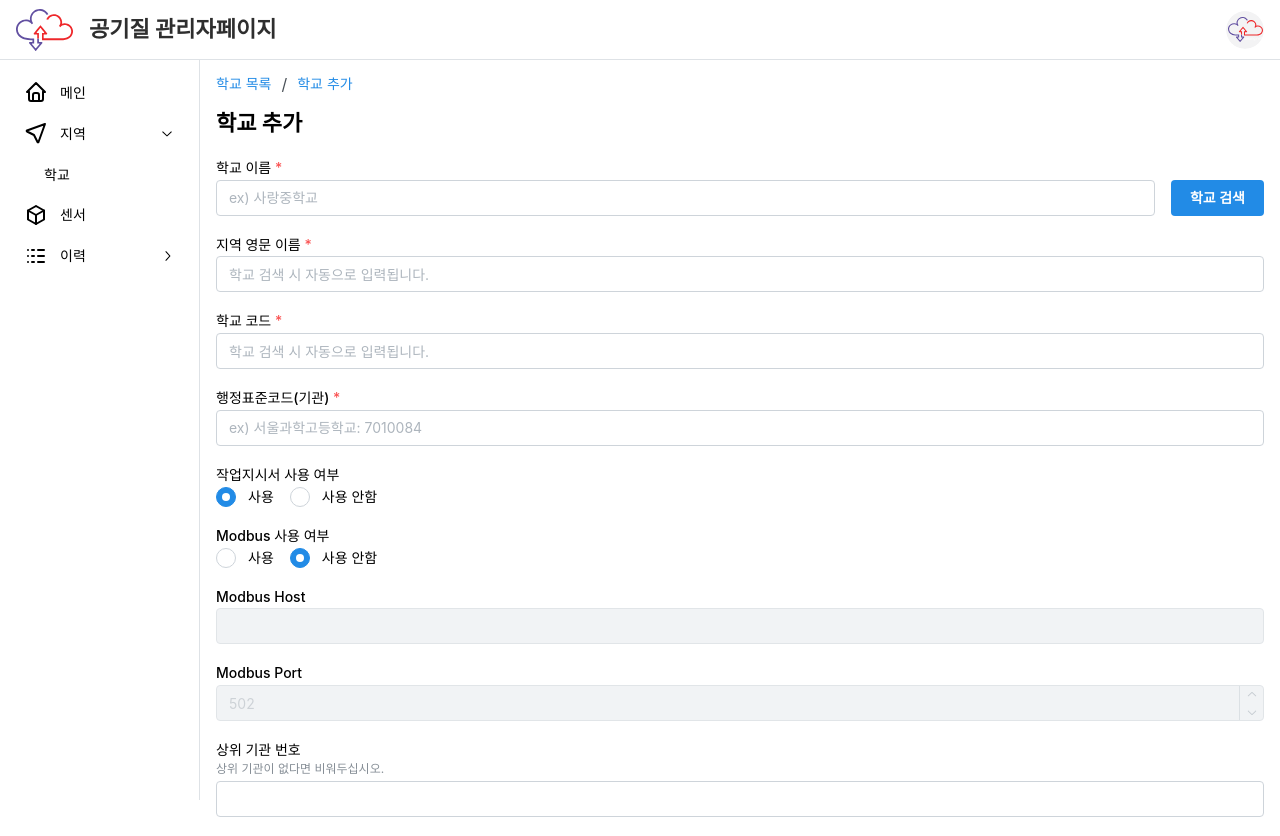
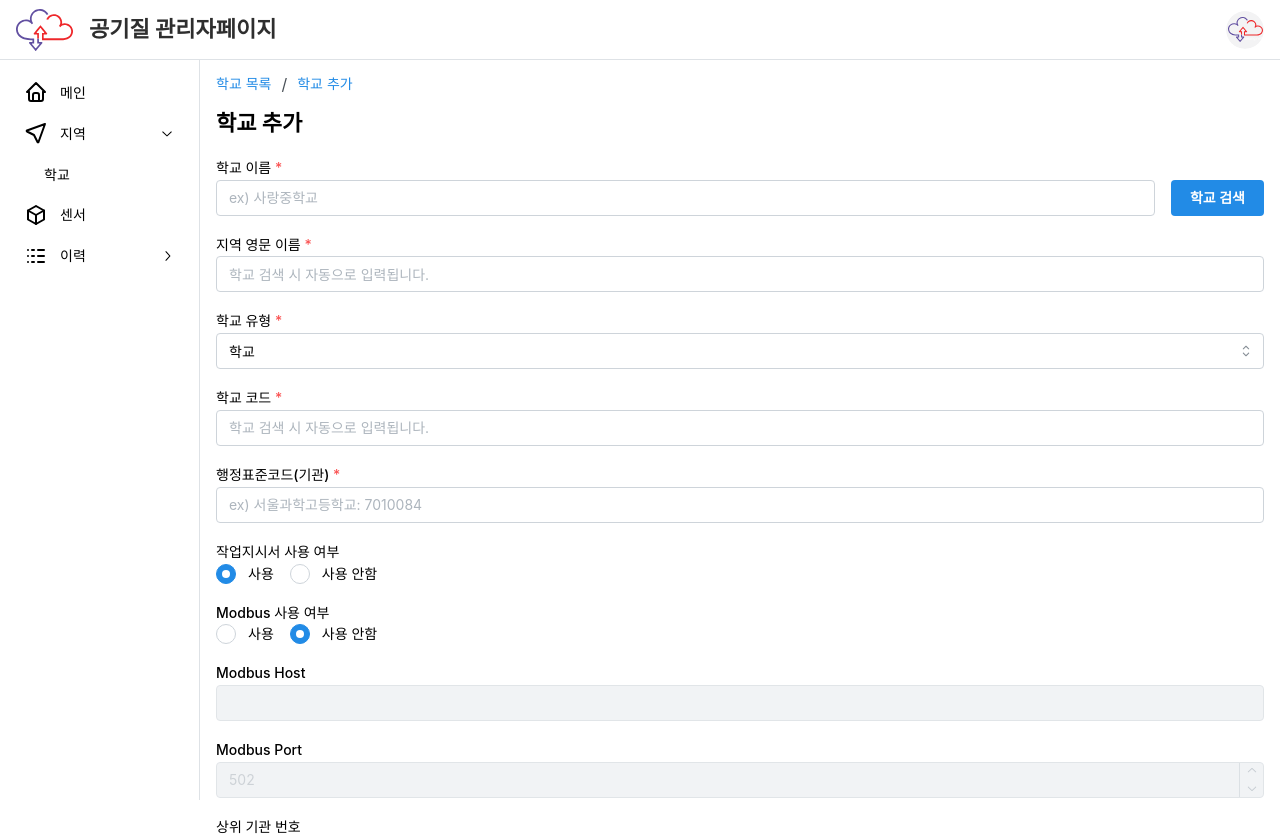
Before and after one commit to romantic7391/githubtest, a Next.js app: page /areas/1/schools/create in a window 1280 px wide. Shown: the top 836 px of the page. Built offline with nearby package versions, Linux system fonts and the light colour scheme.

Commit message:
school_type 처리

```diff
--- a/src/app/(afterSignIn)/areas/[area]/schools/create/_components/SchoolCreateForm.tsx
+++ b/src/app/(afterSignIn)/areas/[area]/schools/create/_components/SchoolCreateForm.tsx
@@ -6,7 +6,7 @@ import { useParams, useRouter } from 'next/navigation';
 import { useMemo, useState, Fragment, useEffect } from 'react';
 import { ZodError } from 'zod';
 import useCreateSchool from '../_hooks/useCreateSchool';
-import { Anchor, Button, Group, NumberInput, Radio, Stack, Text, TextInput } from '@mantine/core';
+import { Anchor, Button, Group, NumberInput, Radio, Select, Stack, Text, TextInput } from '@mantine/core';
 import { notifications } from '@mantine/notifications';
 import { IconAlertCircleFilled, IconCheck } from '@tabler/icons-react';
 import { DEFAULT_NOTIFICATION_AUTOCLOSE_MS } from '@/lib/default.constant';
@@ -26,6 +26,7 @@ export default function SchoolCreateForm() {
       sname: '',
       scode: '',
       area: '',
+      schoolType: '학교',
       useOrderSheet: 'Y',
       active: 'Y',
       administrationCode: null,
@@ -64,6 +65,10 @@ export default function SchoolCreateForm() {
         const { error } = schoolCreateSchema.shape.parentNo.safeParse(value === '' ? null : value);
         if (error) return showError(error);
       },
+      schoolType: (value) => {
+        const { error } = schoolCreateSchema.shape.schoolType.safeParse(value);
+        if (error) return showError(error);
+      },
     },
   });
 
@@ -85,6 +90,7 @@ export default function SchoolCreateForm() {
       modbusHost: values.modbusHost || null,
       useOrderSheet: values.useOrderSheet as 'Y' | 'N',
       active: values.active as 'Y' | 'N',
+      schoolType: values.schoolType,
     };
     createSchool(submitValue);
 
@@ -174,6 +180,15 @@ export default function SchoolCreateForm() {
           label="지역 영문 이름"
           placeholder="학교 검색 시 자동으로 입력됩니다."
           {...form.getInputProps('area')}
+        />
+        <Select
+          withAsterisk
+          label="학교 유형"
+          name="schoolType"
+          placeholder="학교 유형을 선택해주세요."
+          data={['학교', '교육지원청', '교육청']}
+          allowDeselect={false}
+          {...form.getInputProps('schoolType')}
         />
 
         <TextInput
```
Also changed, not shown: 1 other file (tests, documents, lock files or other folders).
